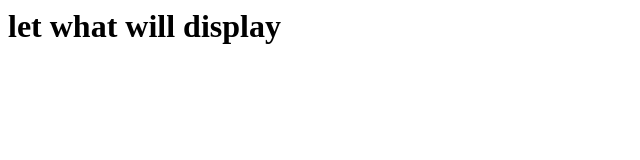
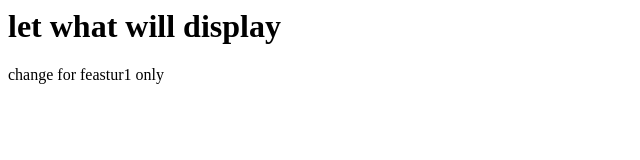
Before and after one commit to Amul77/demoRepo, a plain HTML site: page Index.html in a window 1280 px wide. Shown: the whole page, without its empty margins (0-640 px from the left). Drawn offline with Linux system fonts and the light colour scheme.

Commit message:
feastur1 changing

```diff
--- a/Index.html
+++ b/Index.html
@@ -1 +1,2 @@
 <h1>let what will display</h1>
+<p>change for feastur1 only</p>
```
